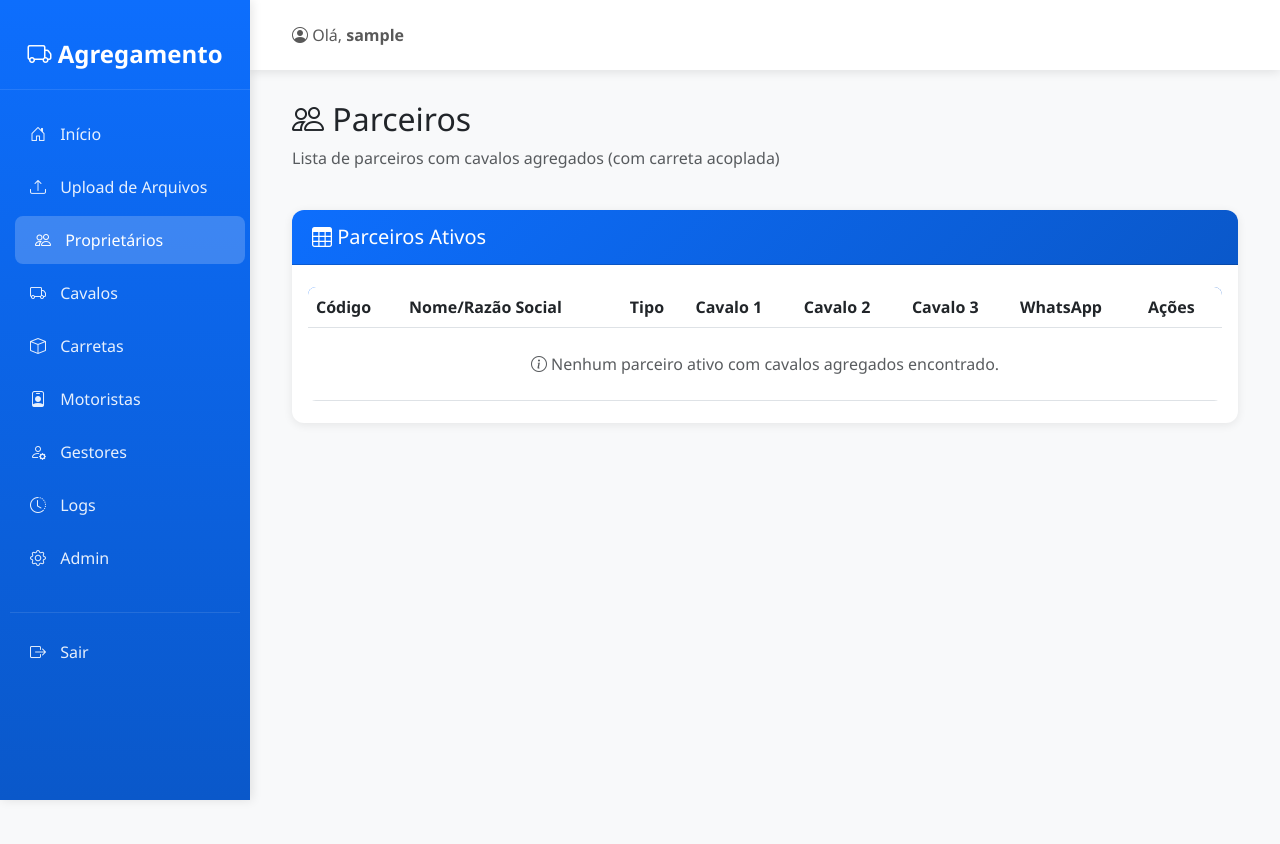
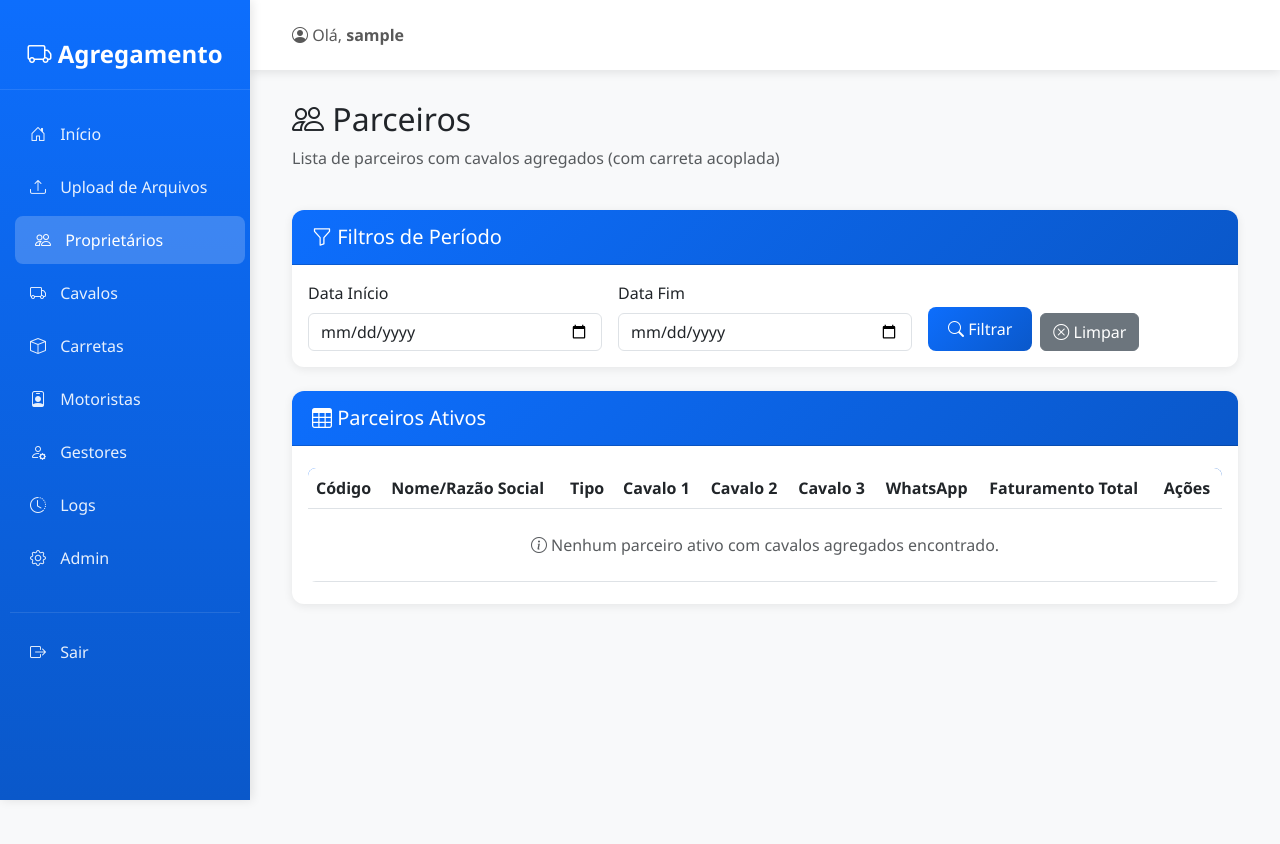
Before and after one commit to anotherDavidSousa/Agregamentos, a Django app: page /proprietarios/ in a window 1280 px wide. Shown: the top 844 px of the page. Run offline with Django 4.2, Linux system fonts and the light colour scheme; the visitor is signed in with stand-in values (Sample User, id 1); data that the repository does not hold is empty; some libraries are stand-ins or nearby versions.

Commit message:
ajustes nos templates, faturamento total de veiculos no template de parceiros

```diff
--- a/core/views.py
+++ b/core/views.py
@@ -11,6 +11,7 @@ from django.contrib import messages
 from django.core.files.storage import default_storage
 from django.conf import settings
 from datetime import datetime
+from decimal import Decimal
 import os
 import threading
 import time
@@ -104,6 +105,10 @@ def proprietario_list(request):
     for proprietario in proprietarios:
         proprietario.atualizar_status_automatico()
 
+    # Filtros de período
+    data_inicio = request.GET.get('data_inicio', '')
+    data_fim = request.GET.get('data_fim', '')
+
     # Filtrar apenas parceiros ativos que têm cavalos com carreta
     parceiros_ativos = Proprietario.objects.filter(
         status='sim'
@@ -129,16 +134,49 @@ def proprietario_list(request):
         if cavalos_com_carreta:
             # Preencher até 3 cavalos com placa e ID
             cavalos_data = []
+            placas_cavalos = []
             for cavalo in cavalos_com_carreta[:3]:
                 if cavalo.placa:
                     cavalos_data.append({
                         'placa': cavalo.placa,
                         'id': cavalo.pk
                     })
+                    placas_cavalos.append(cavalo.placa.upper().strip())
 
             # Preencher até 3 cavalos
             while len(cavalos_data) < 3:
                 cavalos_data.append({'placa': '', 'id': None})
+
+            # Calcular faturamento total de todos os veículos do proprietário
+            faturamento_total = Decimal('0.00')
+            if placas_cavalos:
+                # Buscar todos os documentos de transporte das placas dos cavalos
+                documentos_query = DocumentoTransporte.objects.filter(
+                    cavalo__in=placas_cavalos
+                )
+
+                # Aplicar filtro de período se fornecido
+                if data_inicio:
+                    try:
+                        from datetime import datetime
+                        data_inicio_obj = datetime.strptime(data_inicio, '%Y-%m-%d').date()
+                        documentos_query = documentos_query.filter(data_documento__gte=data_inicio_obj)
+                    except:
+                        pass
+
+                if data_fim:
+                    try:
+                        from datetime import datetime
+                        data_fim_obj = datetime.strptime(data_fim, '%Y-%m-%d').date()
+                        documentos_query = documentos_query.filter(data_documento__lte=data_fim_obj)
+                    except:
+                        pass
+
+                # Somar o total_frete de todos os documentos
+                from django.db.models import Sum
+                resultado = documentos_query.aggregate(total=Sum('total_frete'))
+                if resultado['total']:
+                    faturamento_total = resultado['total']
 
             # Limpar WhatsApp para link
             whatsapp_limpo = ''
@@ -151,10 +189,13 @@ def proprietario_list(request):
                 'cavalo_2': cavalos_data[1],
                 'cavalo_3': cavalos_data[2],
                 'whatsapp_limpo': whatsapp_limpo,
+                'faturamento_total': faturamento_total,
             })
 
     return render(request, 'core/proprietario_list.html', {
-        'dados_parceiros': dados_parceiros
+        'dados_parceiros': dados_parceiros,
+        'data_inicio': data_inicio,
+        'data_fim': data_fim,
     })
 
 
@@ -437,7 +478,18 @@ def gestor_edit(request, pk):
 # Views para Cavalos
 @login_required
 def cavalo_list(request):
-    cavalos = Cavalo.objects.select_related('motorista', 'carreta', 'gestor').all()
+    # Filtrar: não exibir cavalos sem carreta ou com situação desagregado
+    cavalos = Cavalo.objects.select_related('motorista', 'carreta', 'gestor').exclude(
+        Q(carreta__isnull=True) | Q(situacao='desagregado')
+    )
+
+    # Alterar situação para "quebrado" (parado) quando não tem motorista
+    from django.db import transaction
+    with transaction.atomic():
+        cavalos_sem_motorista = cavalos.filter(motorista__isnull=True, situacao='ativo')
+        for cavalo in cavalos_sem_motorista:
+            cavalo.situacao = 'quebrado'  # Usando 'quebrado' como "parado"
+            cavalo.save(update_fields=['situacao'])
 
     # Filtros
     situacao_filter = request.GET.get('situacao', '')
@@ -447,8 +499,8 @@ def cavalo_list(request):
     # Aplicar filtros
     if situacao_filter:
         if situacao_filter == 'parado':
-            # Veículo parado = quebrado ou desagregado
-            cavalos = cavalos.filter(Q(situacao='quebrado') | Q(situacao='desagregado'))
+            # Veículo parado = quebrado (sem motorista)
+            cavalos = cavalos.filter(situacao='quebrado')
         else:
             cavalos = cavalos.filter(situacao=situacao_filter)
 
@@ -624,6 +676,7 @@ def carreta_create(request):
             lona_facil=request.POST.get('lona_facil', ''),
             step=request.POST.get('step', ''),
             tipo=request.POST.get('tipo', ''),
+            observacoes=request.POST.get('observacoes', ''),
         )
         # Processar arquivos
         if 'foto' in request.FILES:
@@ -662,6 +715,7 @@ def carreta_edit(request, pk):
         carreta.lona_facil = request.POST.get('lona_facil', '')
         carreta.step = request.POST.get('step', '')
         carreta.tipo = request.POST.get('tipo', '')
+        carreta.observacoes = request.POST.get('observacoes', '')
         # Processar arquivos
         if 'foto' in request.FILES:
             carreta.foto = request.FILES['foto']
--- a/templates/core/cavalo_list.html
+++ b/templates/core/cavalo_list.html
@@ -15,11 +15,11 @@
     }
     .badge-escoria {
         background-color: #004085 !important;
-        color: black !important;
+        color: white !important;
     }
     .badge-minerio {
         background-color: #ff8c00 !important;
-        color: black !important;
+        color: white !important;
     }
     .banner-trucado {
         background-color: #155724;
--- a/templates/core/proprietario_list.html
+++ b/templates/core/proprietario_list.html
@@ -12,6 +12,35 @@
         <div class="col-12">
             <h2><i class="bi bi-people"></i> Parceiros</h2>
             <p class="text-muted">Lista de parceiros com cavalos agregados (com carreta acoplada)</p>
+        </div>
+    </div>
+
+    <!-- Filtros de Período -->
+    <div class="card mb-4">
+        <div class="card-header">
+            <h5 class="mb-0"><i class="bi bi-funnel"></i> Filtros de Período</h5>
+        </div>
+        <div class="card-body">
+            <form method="get" class="row g-3">
+                <div class="col-md-4">
+                    <label for="data_inicio" class="form-label">Data Início</label>
+                    <input type="date" class="form-control" id="data_inicio" name="data_inicio"
+                           value="{{ data_inicio }}">
+                </div>
+                <div class="col-md-4">
+                    <label for="data_fim" class="form-label">Data Fim</label>
+                    <input type="date" class="form-control" id="data_fim" name="data_fim"
+                           value="{{ data_fim }}">
+                </div>
+                <div class="col-md-4 d-flex align-items-end">
+                    <button type="submit" class="btn btn-primary me-2">
+                        <i class="bi bi-search"></i> Filtrar
+                    </button>
+                    <a href="{% url 'proprietario_list' %}" class="btn btn-secondary">
+                        <i class="bi bi-x-circle"></i> Limpar
+                    </a>
+                </div>
+            </form>
         </div>
     </div>
 
@@ -33,6 +62,7 @@
                                     <th>Cavalo 2</th>
                                     <th>Cavalo 3</th>
                                     <th>WhatsApp</th>
+                                    <th>Faturamento Total</th>
                                     <th>Ações</th>
                                 </tr>
                             </thead>
@@ -98,6 +128,9 @@
                                         {% endif %}
                                     </td>
                                     <td>
+                                        <strong>R$ {{ item.faturamento_total|floatformat:2 }}</strong>
+                                    </td>
+                                    <td>
                                         <a href="{% url 'proprietario_detail' item.parceiro.pk %}"
                                            class="btn btn-sm btn-secondary">
                                             <i class="bi bi-eye"></i> Ver
@@ -110,7 +143,7 @@
                                 </tr>
                                 {% empty %}
                                 <tr>
-                                    <td colspan="8" class="text-center text-muted py-4">
+                                    <td colspan="9" class="text-center text-muted py-4">
                                         <i class="bi bi-info-circle"></i> Nenhum parceiro ativo com cavalos agregados encontrado.
                                     </td>
                                 </tr>
```
Also changed, not shown: core/models.py (+86 -0 lines), templates/core/carreta_form.html (+11 -0 lines).
